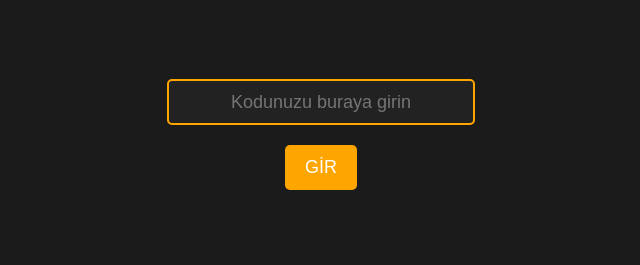
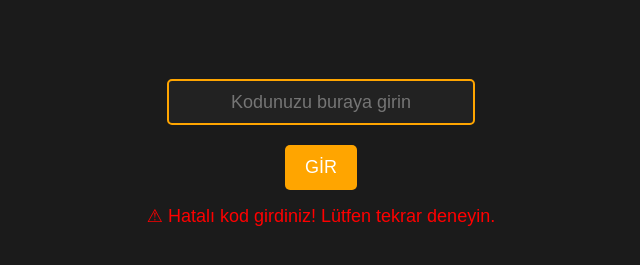
Before and after one commit to DerZyyy/Deftersistem, a plain HTML site: page index.html in a window 1280 px wide. Both pictures are taken after a click on the button "GİR". Shown: the part 79-344 px from the top of the page, without its empty margins (319-959 px from the left). Drawn offline with Linux system fonts and the light colour scheme.

Commit message:
Update index.html

```diff
--- a/index.html
+++ b/index.html
@@ -75,7 +75,7 @@
 
             // Örnek kodlar
             let codes = {
-               "12345"
+                "12345":
 "https://youtu.be/dQw4w9WgXcQ?si=q5U92RwDEsa1YcB8",
                 "11111": "https://open.spotify.com/track/örnek2",
                 "54321": "https://open.spotify.com/track/örnek3",
```
